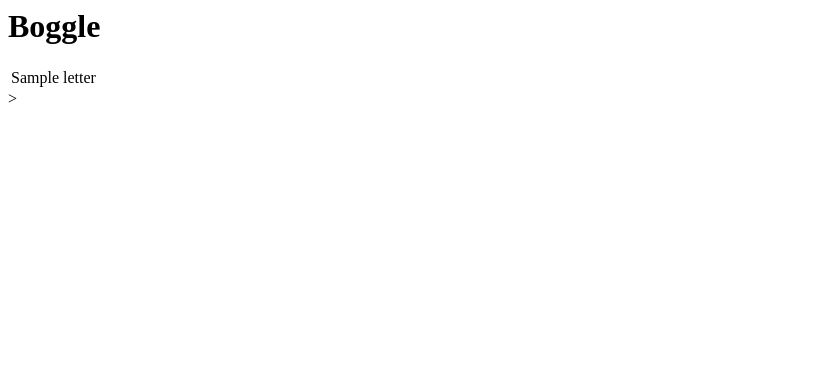
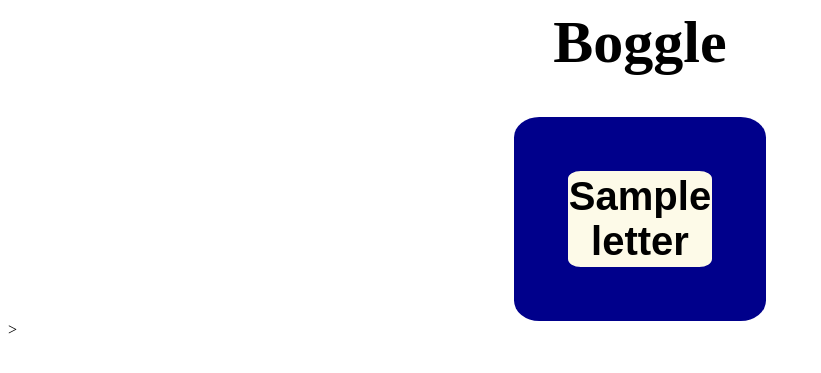
Before and after one commit to Vainakh/flask_boggle_game, a Flask app: template templates/board.html in a window 1280 px wide. Shown: the top 373 px of the page, without its empty margins (0-821 px from the left). Run offline with Flask 2, Linux system fonts and the light colour scheme; the template is opened without the code that fills it: most values are stand-ins (such as "Sample title", 1, 10 or a date in 2020); parts of the project's set-up code (start-up, migrations or seed data) failed here and were passed over.

Commit message:
added styling

```diff
--- a/static/style.css
+++ b/static/style.css
@@ -0,0 +1,23 @@
+td {
+  width: 100px;
+  height: 100px;
+  border: 2px solid darkblue;
+  background-color: rgb(253, 250, 232);
+  font-size: 40px;
+  text-align: center;
+  font-family: 'Avenir', sans-serif;
+  font-weight: 700;
+  border-radius: 10%;
+}
+
+table {
+  background-color: darkblue;
+  margin: auto auto;
+  padding: 50px;
+  border-radius: 10%;
+}
+
+h1 {
+  text-align: center;
+  font-size: 60px;
+}
--- a/templates/base.html
+++ b/templates/base.html
@@ -3,6 +3,7 @@
     <meta charset="UTF-8">
     <meta name="viewport" content="width=device-width, initial-scale=1.0">
     <title>Document</title>
+    <link rel="stylesheet" type="text/css" href="static/style.css">
 </head>
     <body>
         <h1>
```
